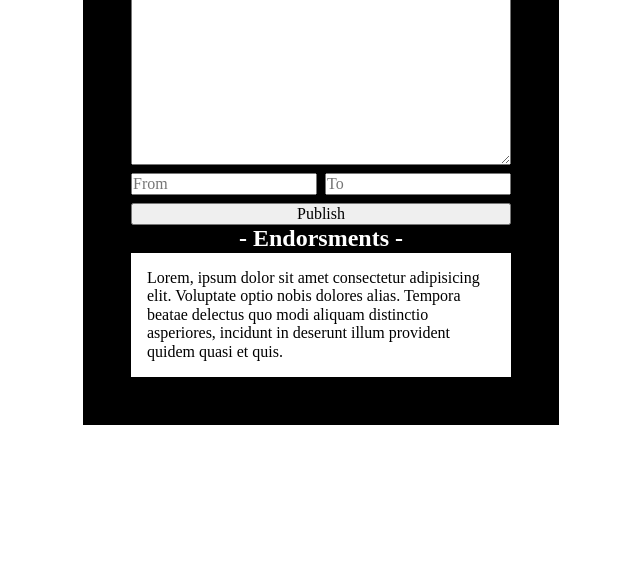
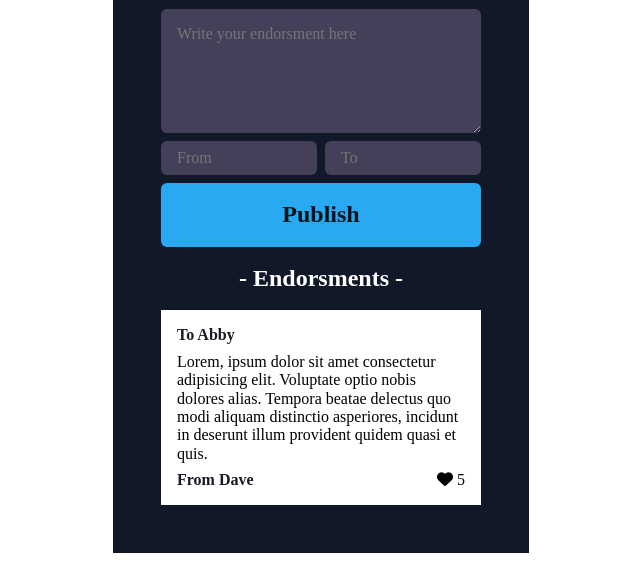
Before and after one commit to Drazen-TheGRC/EndorseMe, a plain HTML site: page index.html in a window 1280 px wide. Shown: the part 220-800 px from the top of the page, without its empty margins (319-959 px from the left). Drawn offline with nearby package versions, Linux system fonts and the light colour scheme.

Commit message:
style: colors

```diff
--- a/index.css
+++ b/index.css
@@ -7,11 +7,11 @@ html, body {
     display: flex;
     flex-direction: column;
     align-items: center;
-    width: 380px;
+    width: 320px;
     margin: 0 auto;
     padding: 3em;
 
-    background-color: black;
+    background-color: #111827;
 }
 
 form,
@@ -20,7 +20,10 @@ input,
 button,
 h1,
 h2,
-p {
+h3,
+p,
+img,
+.like-span {
     margin: 0;
     padding: 0;
 }
@@ -33,8 +36,13 @@ img {
 
 h1, h2 {
     color: white;
+    margin: 0.75em auto;
 }
 
+
+
+
+/**/
 form{
     display: flex;
     flex-direction: column;
@@ -45,34 +53,72 @@ form{
 
 
 
+textarea,
+input,
+button {
+    box-shadow: none;
+    border: none;
+    border-radius: 6px;
+
+    background-color: #444059;
+    color: #8F8F8F;
+}
+
+
+
+/* Input */
 .input-container{
     display: flex;
     padding: 0.5em 0;
 }
-
+.from,
+.to {
+    width: 50%;
+}
 .from {
-    width: 50%;
     margin-right: 0.25em;
 }
 .to{
-    width: 50%;
     margin-left: 0.25em;
 }
 
+
+textarea {
+    padding: 1em;
+}
+
+
 input{
-
+    padding: 0.5em 1em;
 }
 
 button{
+    padding: 0.75em 1em;
+    background-color: #28A9F1;
+    color: #04131C;
 
+    font-size: 1.5em;
+    font-weight: bold;
+}
+
+h3 {
+    color: #1B1924;
+    font-size: 1em;
+    font-weight: bold;
 }
 
 .endorsment-div {
+    position: relative;
+    background-color: white;
+    padding: 1em;
+}
 
+.like-span{
 
+    position: absolute;
+    right: 1em;
+    bottom: 1em;
 }
 p{
-    background-color: white;
-    margin: 0;
-    padding: 1em;
+    margin: 0.5em auto;
 }
--- a/index.html
+++ b/index.html
@@ -1,6 +1,12 @@
 <!doctype html>
 <html>
-    <head><link rel="stylesheet" href="https://cdnjs.cloudflare.com/ajax/libs/normalize/8.0.1/normalize.css">
+    <head>
+        <link rel="stylesheet" href="https://cdnjs.cloudflare.com/ajax/libs/normalize/8.0.1/normalize.css">
+
+        <link rel="stylesheet" href="https://cdnjs.cloudflare.com/ajax/libs/font-awesome/6.4.0/css/all.min.css" integrity="sha512-iecdLmaskl7CVkqkXNQ/ZH/XLlvWZOJyj7Yy7tcenmpD1ypASozpmT/E0iPtmFIB46ZmdtAc9eNBvH0H/ZpiBw==" crossorigin="anonymous" referrerpolicy="no-referrer" />
+
+
+
         <title>Endorse Me</title>
         <link rel="stylesheet" href="index.css">
     </head>
@@ -10,7 +16,9 @@
             <h1>We are the Champions</h1>
 
             <form action="">
-                <textarea name="text" id="text" cols="30" rows="10" placeholder="Write your endorsment here"></textarea>
+
+                <textarea name="text" id="text" cols="30" rows="5" placeholder="Write your endorsment here"></textarea>
+
                 <div class="input-container">
                     <input type="text" name="from" class="from" id="from" placeholder="From">
                     <input type="text" name="to" class="to" id="to" placeholder="To">
@@ -21,7 +29,10 @@
             <h2>- Endorsments -</h2>
 
             <div class="endorsment-div">
+                <h3>To Abby</h2>
                 <p>Lorem, ipsum dolor sit amet consectetur adipisicing elit. Voluptate optio nobis dolores alias. Tempora beatae delectus quo modi aliquam distinctio asperiores, incidunt in deserunt illum provident quidem quasi et quis.</p>
+                <h3>From Dave</h2>
+                <span class="like-span"><i class="fa-solid fa-heart"></i> 5</span>
             </div>
         </div>
         <script src="index.js"></script>
```
